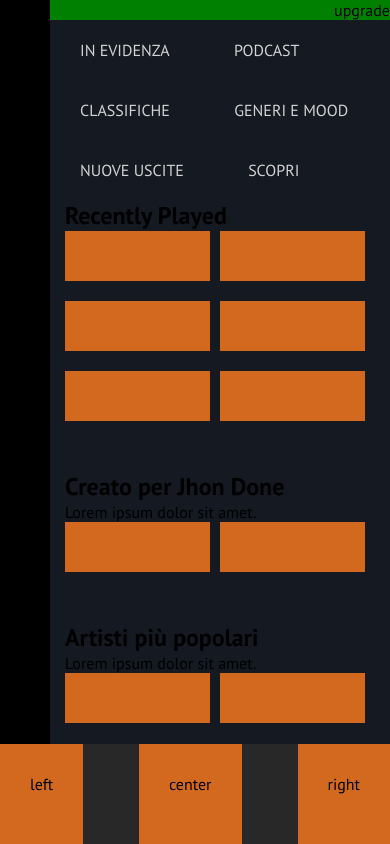
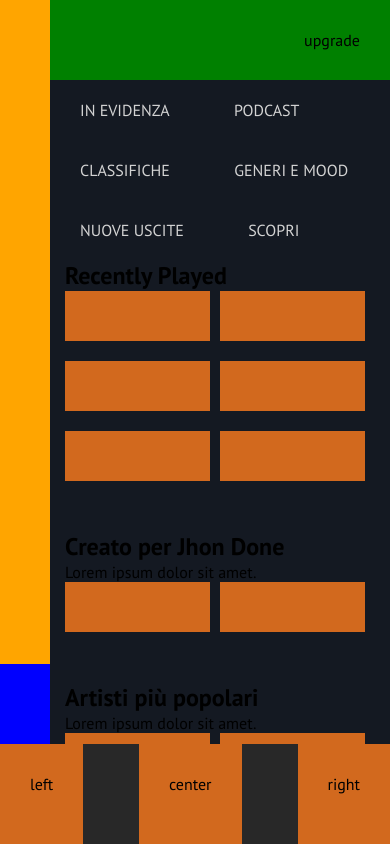
Before and after one commit to SamuelArico99/html-css-spotifyweb, a plain HTML site: page index.html in a window 390 px wide. Drawn offline with Linux system fonts and the light colour scheme.

Commit message:
impostazione layout e responsive

```diff
--- a/css/style.css
+++ b/css/style.css
@@ -16,6 +16,7 @@ footer{
     background-color: #282828;
     display: flex;
     justify-content: space-between;
+    position: relative;
 }
 main{
     width: 100%;
@@ -25,7 +26,7 @@ main{
 }
 aside{
     width: 250px;
-    height: 100%;
+    min-height: 400px;
     background-color: black;
 }
 .row{
@@ -53,6 +54,7 @@ aside{
     background-color: green;
     display: flex;
     justify-content: flex-end;
+    padding: 30px;
 }
 #recently , #for-you , #artists{
     padding: 0 15px;
@@ -73,7 +75,14 @@ aside{
     color: lightgrey;
 }
 /* ASIDE */
-
+.nav-top{
+    height: calc(100% - 80px);
+    background-color: orange;
+}
+.nav-bottom{
+    height: 80px;
+    background-color: blue;
+}
 /* FOOTER */
 .playing , .player , .audio{
     background-color: chocolate;
--- a/index.html
+++ b/index.html
@@ -14,6 +14,12 @@
 <body>
     <main>
         <aside>
+            <div class="nav-top">
+
+            </div>
+            <div class="nav-bottom">
+
+            </div>
 
         </aside>
         <section class="content">
```
